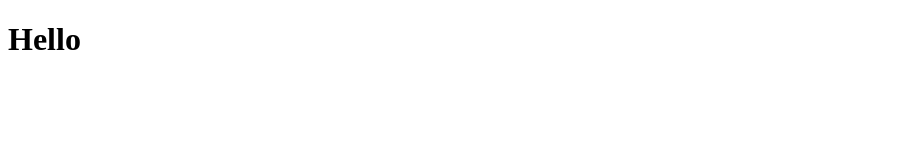
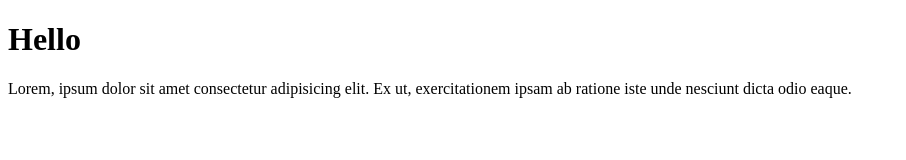
Before and after one commit to ai801/ai801.github.io, a plain HTML site: page index.html in a window 1280 px wide. Shown: the whole page, without its empty margins (0-906 px from the left). Drawn offline with Linux system fonts and the light colour scheme.

Commit message:
Update index.html

```diff
--- a/index.html
+++ b/index.html
@@ -7,5 +7,6 @@
 </head>
 <body>
     <h1>Hello</h1>
+    <p>Lorem, ipsum dolor sit amet consectetur adipisicing elit. Ex ut, exercitationem ipsam ab ratione iste unde nesciunt dicta odio eaque.</p>
 </body>
 </html>
```
